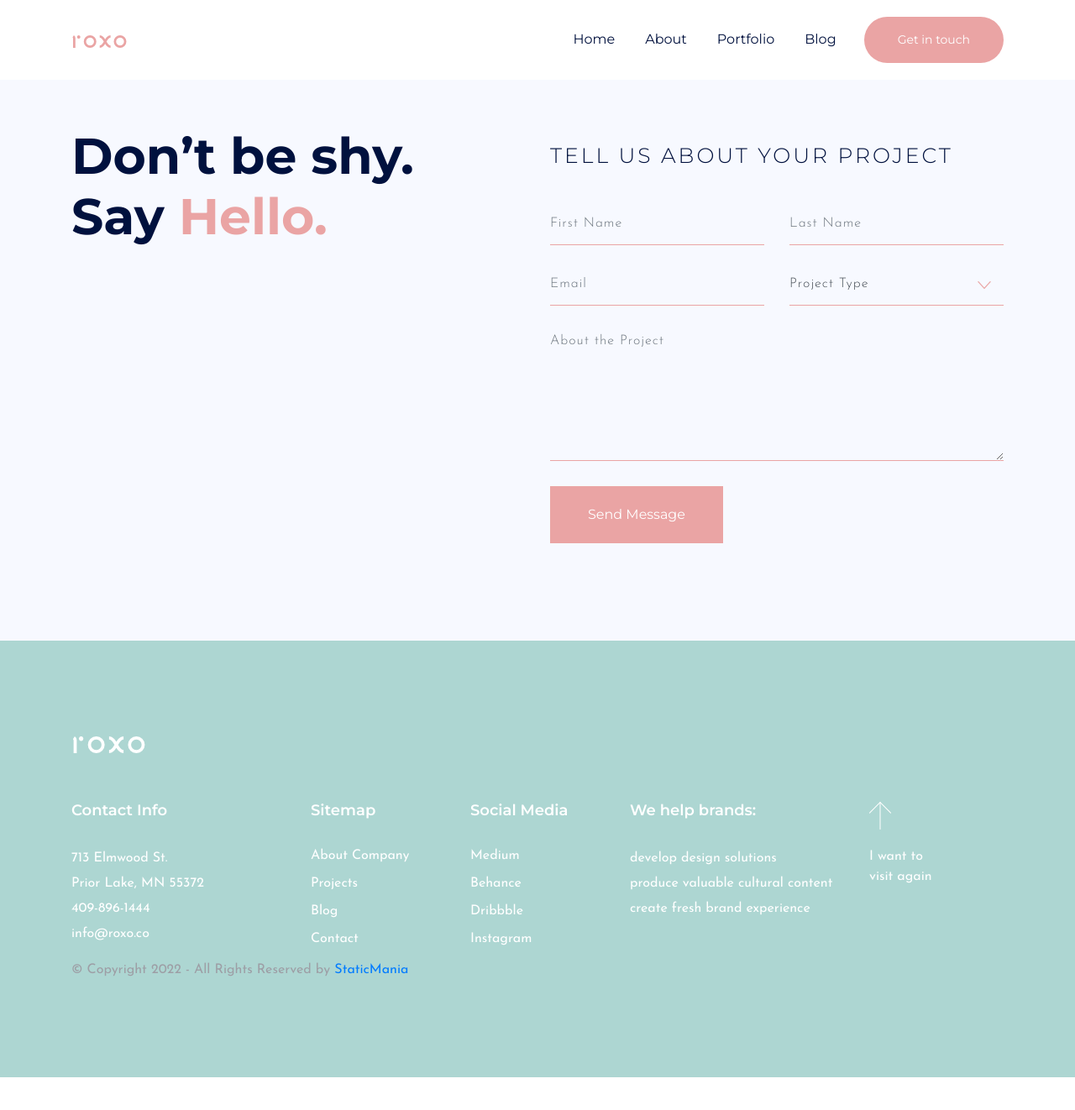
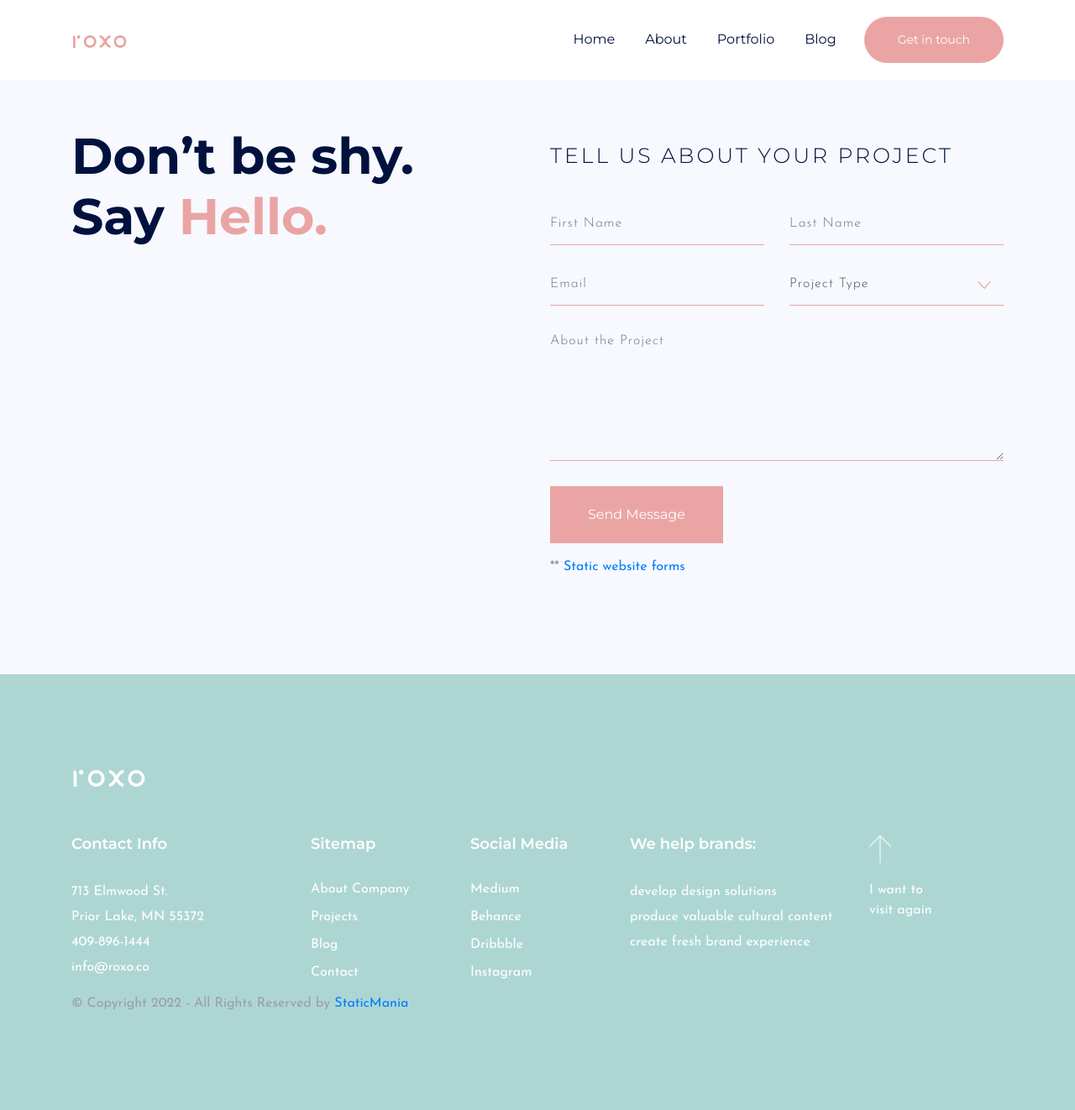
Before and after one commit to StaticMania/roxo-jekyll, a Jekyll site: the page built from contact.html, in a window 1280 px wide and 1323 px high. Shown: the whole window at 84% size. Built offline with Jekyll 4.4.1, drawn with Linux system fonts in a browser that asks for light colours.

Commit message:
added fabform

```diff
--- a/contact.html
+++ b/contact.html
@@ -18,7 +18,7 @@
       <div class="col-lg-6 ml-auto">
         <div class="site-contact-form">
           <h4>{{ page.form_heading }}</h4>
-          <form id="contact-form" action="{{ site.formspreeFormUrl }}" method="POST">
+          <form id="contact-form" action="{{ site.fabFormUrl }}" method="POST">
             <div class="row">
               <div class="col-lg-6">
                 <input type="text" class="form-control" name="first-name" id="first-name" placeholder="First Name">
@@ -55,6 +55,9 @@
               </div>
             </div>
           </form>
+          <p class="contact-form-generator">
+            <strong>** </strong><a href="https://fabform.io/" target="_blank">Static website forms</a>
+          </p>
         </div>
       </div>
     </div>
```
